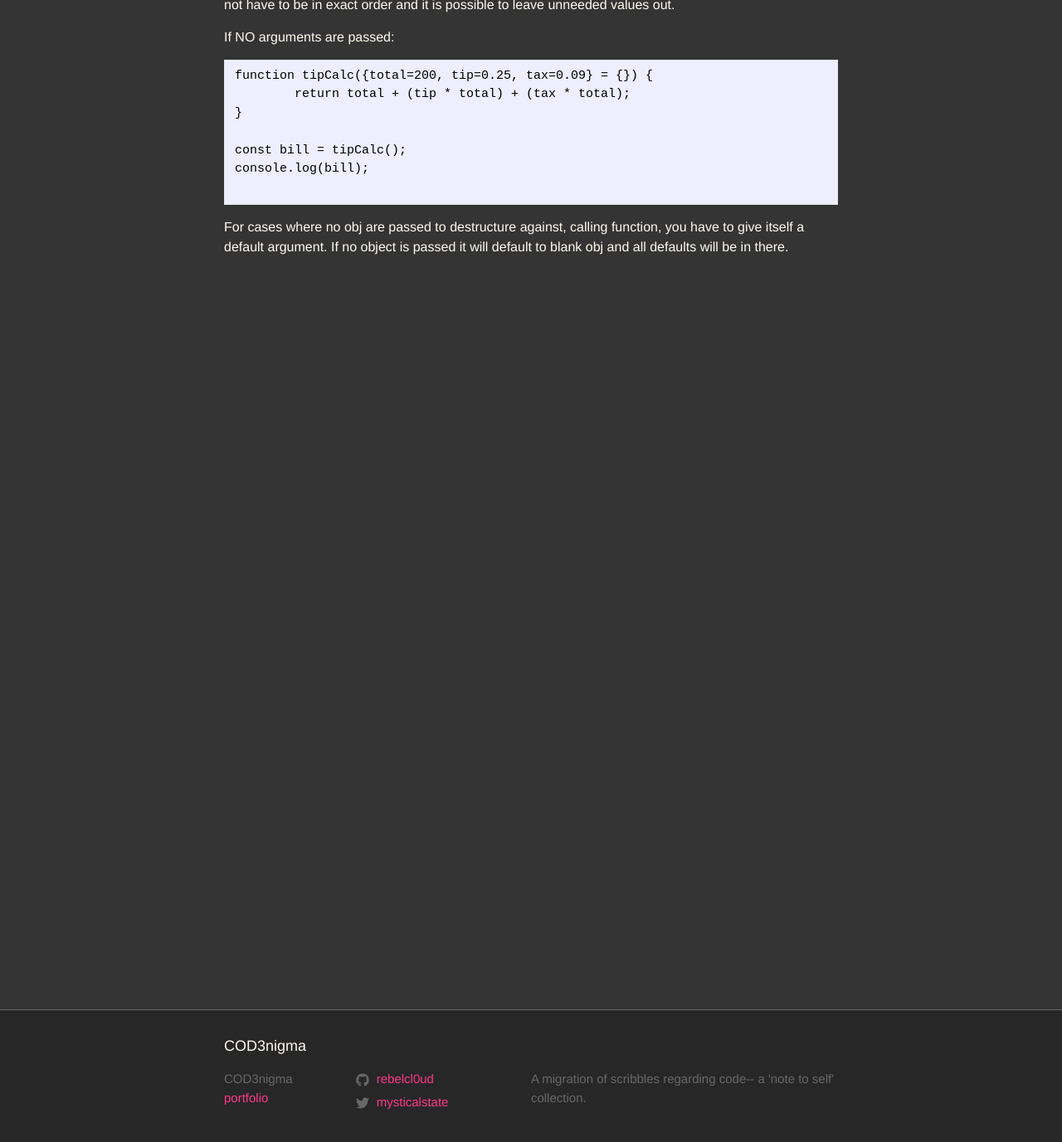
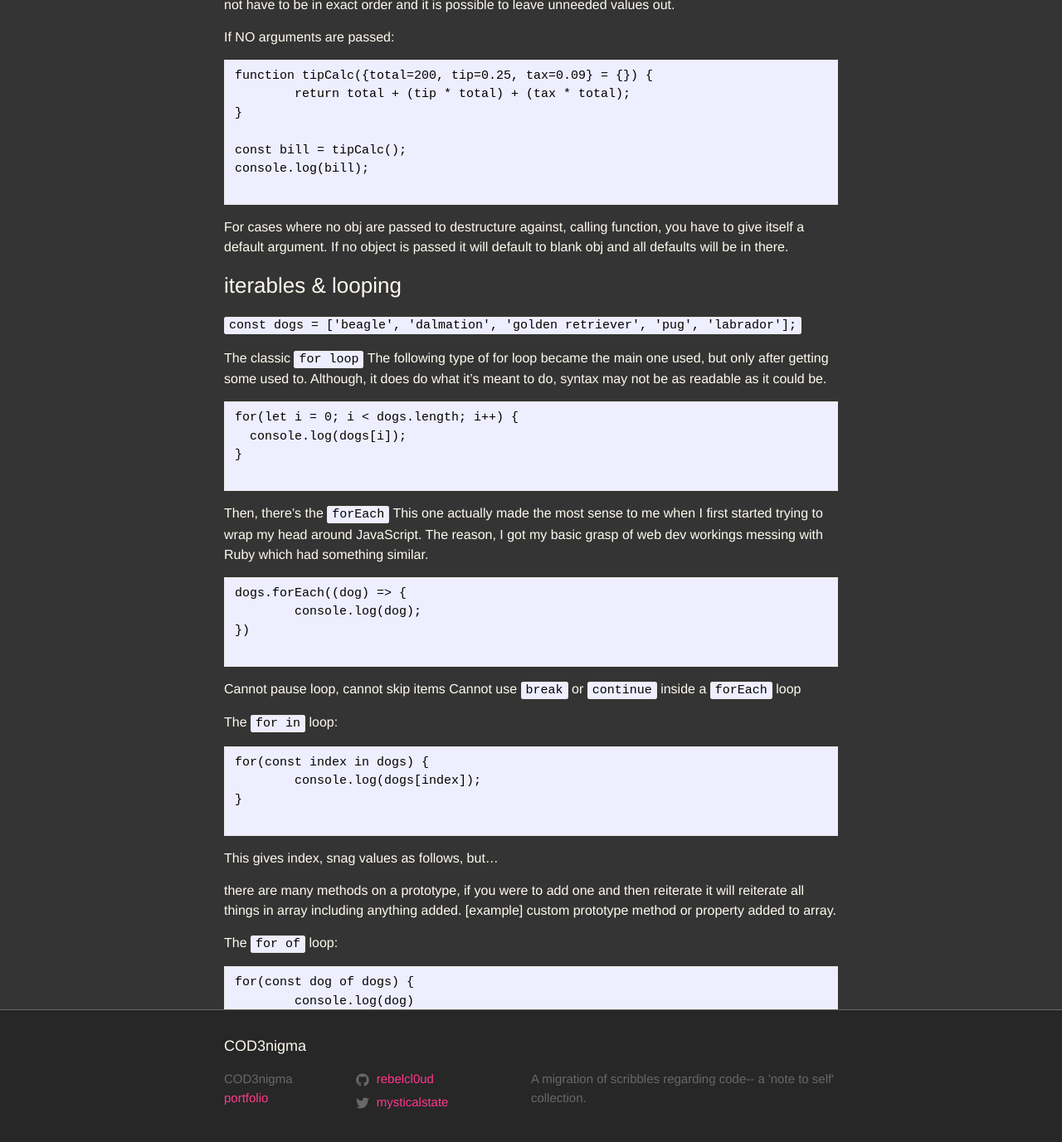
Before and after one commit to rebelcl0ud/blog, a Jekyll site: the page built from _posts/2018-04-02-[28]-es6-status-II.markdown, in a window 1280 px wide and 1400 px high, scrolled down 4139 px. Shown: the top 1377 px of the window at 83% size. Built offline with Jekyll 4.4.1, drawn with Linux system fonts in a browser that asks for light colours.

Commit message:
adding some for loop sauce... examples of diff for loops

````diff
--- a/_posts/2018-04-02-[28]-es6-status-II.markdown
+++ b/_posts/2018-04-02-[28]-es6-status-II.markdown
@@ -193,3 +193,51 @@ console.log(bill);
 ```
 
 For cases where no obj are passed to destructure against, calling function, you have to give itself a default argument. If no object is passed it will default to blank obj and all defaults will be in there.
+
+### iterables & looping
+
+`const dogs = ['beagle', 'dalmation', 'golden retriever', 'pug', 'labrador'];`
+
+
+The classic `for loop`
+The following type of for loop became the main one used, but only after getting some used to. Although, it does do what it's meant to do, syntax may not be as readable as it could be.
+```
+for(let i = 0; i < dogs.length; i++) {
+  console.log(dogs[i]);
+}
+
+```
+
+
+Then, there's the `forEach`
+This one actually made the most sense to me when I first started trying to wrap my head around JavaScript. The reason, I got my basic grasp of web dev workings messing with Ruby which had something similar.
+```
+dogs.forEach((dog) => {
+	console.log(dog);
+})
+
+```
+Cannot pause loop, cannot skip items
+Cannot use `break` or `continue` inside a `forEach` loop
+
+
+The `for in` loop:
+```
+for(const index in dogs) {
+	console.log(dogs[index]);
+}
+
+```
+This gives index, snag values as follows, but...
+
+there are many methods on a prototype, if you were to add one and then reiterate it will reiterate all things in array including anything added. [example] custom prototype method or property added to array.
+
+
+The `for of` loop:
+```
+for(const dog of dogs) {
+	console.log(dog)
+}
+
+```
+This is like the one that brings all the good stuff from those above into one, sorta. It will return what is in the array w/o anything extra like if prototype was modified and able to use `break` and `continue`. NOTE: `for of` loops can be used on anything except objects.
````
